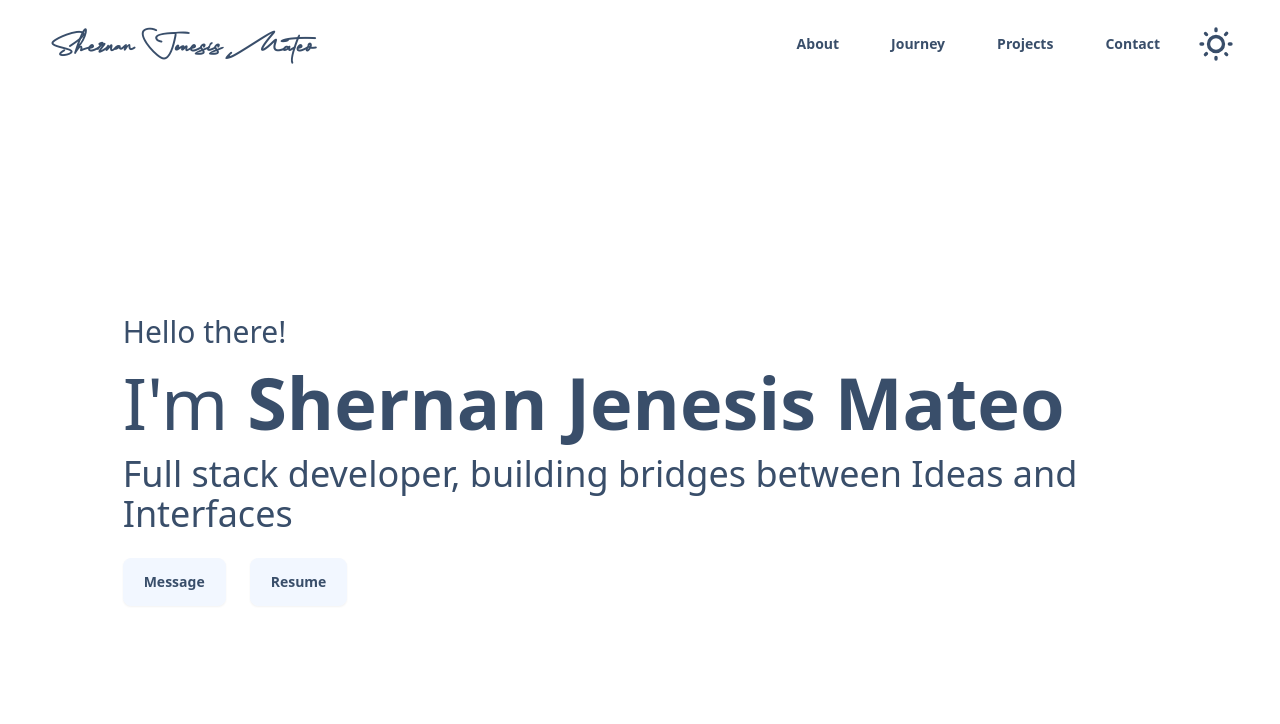
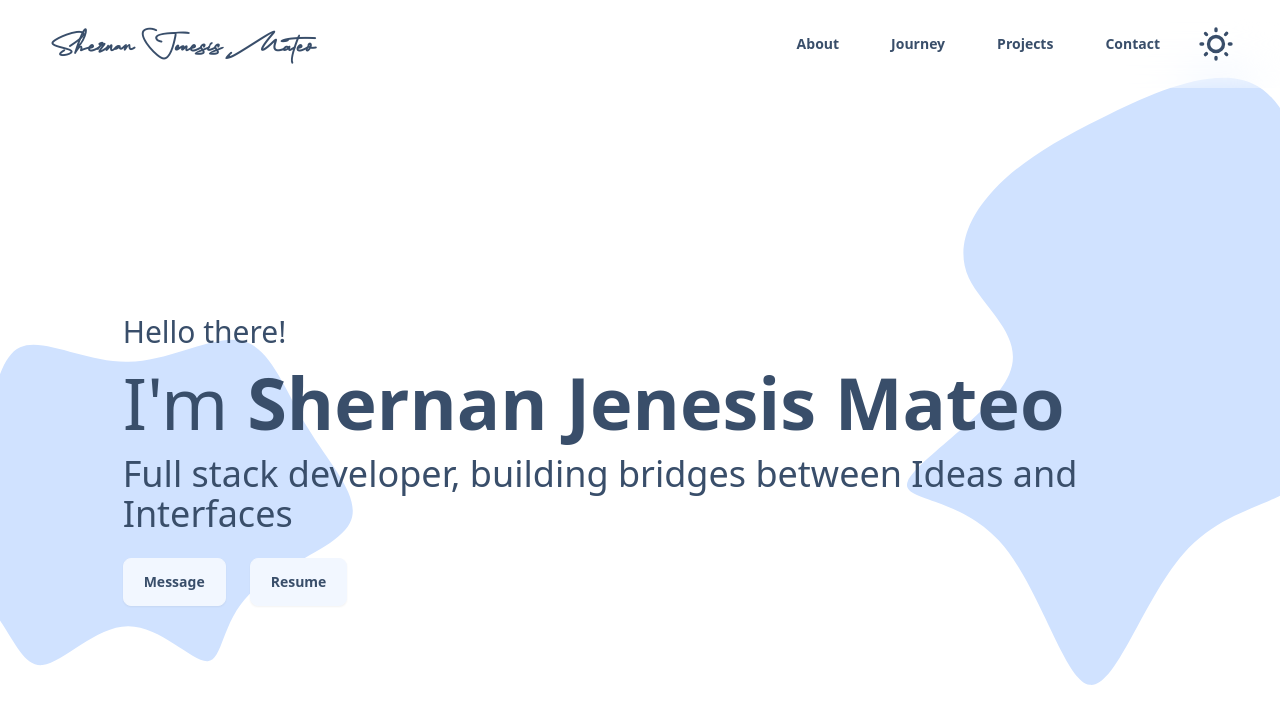
Before and after one commit to ShernanJenesisMateo/portfolio-react-ts, a React (Create React App) app: page / in a window 1280 px wide. Shown: the top 724 px of the page. Built offline with nearby package versions, Linux system fonts and the light colour scheme.

Commit message:
Added initial bg-blobs

```diff
--- a/src/App.tsx
+++ b/src/App.tsx
@@ -43,6 +43,8 @@ import About from './components/About';
 import Journey from './components/Journey';
 import Projects from './components/Projects';
 import Footer from './components/Footer';
+import BgBlobs from './assets/BgBlobs';
+
 
 function App() {
   return (
@@ -51,19 +53,20 @@ function App() {
         <Navbar />
       </div>
       <div className="overflow-auto mt-16 h-full relative">
-        <div className="flex items-center justify-center h-full" id="HeroSectionId">
+      <BgBlobs />
+        <div className="flex items-center justify-center h-full relative" id="HeroSectionId">
           <Hero />
         </div>
-        <div className="flex items-center justify-center" id="AboutSectionId">
+        <div className="flex items-center justify-center relative" id="AboutSectionId">
           <About />
         </div>
-        <div className="flex items-center justify-center" id="JourneySectionId">
+        <div className="flex items-center justify-center relative" id="JourneySectionId">
           <Journey />
         </div>
-        <div className="flex items-center justify-center py-20" id="ProjectsSectionId">
+        <div className="flex items-center justify-center py-20 relative" id="ProjectsSectionId">
           <Projects />
         </div>
-        <div className="flex items-center justify-center mt-20 bg-base-200" id="FooterSectionId">
+        <div className="flex items-center justify-center mt-20 bg-base-200 relative" id="FooterSectionId">
           <Footer />
         </div>
       </div>
--- /dev/null
+++ b/src/assets/BgBlobs.tsx
@@ -0,0 +1,25 @@
+import React from 'react'
+
+const BgBlobs = () => {
+    return (
+        <div className='h-full w-full absolute'>
+            <div className='blob-container blob1-container'>
+                <svg viewBox="0 0 200 200" xmlns="http://www.w3.org/2000/svg" className='blob-svg'>
+                    <path className='blob-path' fill="#D0E2FF" d="M35.9,-59.4C44.8,-57.1,49,-43.9,56.2,-32.2C63.3,-20.5,73.4,-10.2,69.3,-2.4C65.2,5.5,46.9,11,38,19.7C29.2,28.5,29.7,40.4,24.9,40.7C20.1,41,10.1,29.7,0,29.8C-10.1,29.8,-20.2,41.2,-26.7,41.9C-33.2,42.5,-36,32.5,-43.1,23.7C-50.1,15,-61.3,7.5,-62,-0.4C-62.7,-8.3,-52.9,-16.6,-47.4,-28C-41.9,-39.5,-40.8,-54.2,-33.7,-57.4C-26.5,-60.7,-13.2,-52.6,0.1,-52.9C13.5,-53.1,27,-61.7,35.9,-59.4Z" transform="translate(100 100)" />
+                </svg>
+            </div>
+            <div className='blob-container blob2-container'>
+                <svg viewBox="0 0 200 200" xmlns="http://www.w3.org/2000/svg" className='blob-svg'>
+                    <path className='blob-path' fill="#D0E2FF" d="M35.9,-59.4C44.8,-57.1,49,-43.9,56.2,-32.2C63.3,-20.5,73.4,-10.2,69.3,-2.4C65.2,5.5,46.9,11,38,19.7C29.2,28.5,29.7,40.4,24.9,40.7C20.1,41,10.1,29.7,0,29.8C-10.1,29.8,-20.2,41.2,-26.7,41.9C-33.2,42.5,-36,32.5,-43.1,23.7C-50.1,15,-61.3,7.5,-62,-0.4C-62.7,-8.3,-52.9,-16.6,-47.4,-28C-41.9,-39.5,-40.8,-54.2,-33.7,-57.4C-26.5,-60.7,-13.2,-52.6,0.1,-52.9C13.5,-53.1,27,-61.7,35.9,-59.4Z" transform="translate(100 100)" />
+                </svg>
+            </div>
+            <div className='blob-container blob3-container'>
+                <svg viewBox="0 0 200 200" xmlns="http://www.w3.org/2000/svg" className='blob-svg'>
+                    <path className='blob-path' fill="#D0E2FF" d="M36.8,-62.8C45.5,-58.8,48.8,-44.4,49.9,-32.2C51,-20,50,-10,50.4,0.2C50.7,10.4,52.3,20.8,47.2,26.1C42.2,31.5,30.4,31.8,21.4,42C12.4,52.2,6.2,72.2,0.4,71.4C-5.3,70.7,-10.7,49.2,-19.9,39.2C-29.1,29.1,-42.2,30.5,-40.2,25.9C-38.3,21.3,-21.3,10.6,-17.6,2.1C-13.9,-6.3,-23.4,-12.7,-26.6,-19.4C-29.7,-26.1,-26.5,-33.2,-21,-39.1C-15.5,-45,-7.8,-49.8,3.2,-55.2C14.1,-60.7,28.1,-66.9,36.8,-62.8Z" transform="translate(100 100)" />
+                </svg>
+            </div>
+        </div>
+    )
+}
+
+export default BgBlobs
--- a/src/styleGlobal.css
+++ b/src/styleGlobal.css
@@ -13,23 +13,28 @@ html {
   scroll-behavior: smooth;
 }
 
-.my-border-main{
+.my-border-main {
   border: 5px solid violet;
 }
-.my-border-red{
+
+.my-border-red {
   border: 2px solid red;
 }
-.my-border-blue{
+
+.my-border-blue {
   border: 2px solid blue;
 }
-.my-border-green{
+
+.my-border-green {
   border: 2px solid green;
 }
-.font-signature{
+
+.font-signature {
   font-family: "Cedarville Cursive", cursive;
   font-weight: 400;
   font-style: normal;
 }
+
 .max-w-lg {
   transition: transform 0.3s ease;
 }
@@ -43,6 +48,7 @@ html {
   height: 350px;
   width: 400px;
 }
+
 .project-card {
   transition: filter 0.3s ease-in-out;
 }
@@ -50,8 +56,9 @@ html {
 .project-card:hover {
   filter: brightness(1.2);
 }
+
 .highlighted {
-    transform: scale(1.5); /* Example: Larger scale for highlighted project */
+  transform: scale(1.5);  /* Example: Larger scale for highlighted project */
   filter: none; /* Remove any filters applied */
   z-index: 1; /* Ensure highlighted project is on top */
 }
@@ -59,6 +66,46 @@ html {
 .dimmed {
   filter: brightness(70%); /* Example: Lower brightness for dimmed projects */
 }
-  .dimmed:hover{
+
+.dimmed:hover {
   filter: brightness(70%);
 }
+
+
+/********** bg-blobs ************/
+.blob-container {
+  position: relative;
+  display: flex;
+  align-items: center;
+  justify-content: center;
+  /* border: 3px solid red; */
+  position: absolute;
+}
+
+.blob-svg, .blob-path {
+  height: 100%;
+  width: 100%;
+  padding: 0;
+  margin: 0;
+}
+
+.blob1-container {
+  height: auto;
+  width: 50%;
+  top: 20%;
+  left: -15%;
+}
+
+.blob2-container {
+  height: auto;
+  width: 40%;
+  top: 150%;
+  left: 15%;
+}
+
+.blob3-container {
+  height: auto;
+  width: 70%;
+  top: -20%;
+  left: 50%;
+}
```
Lines whose indentation alone changed are shown as unchanged.
